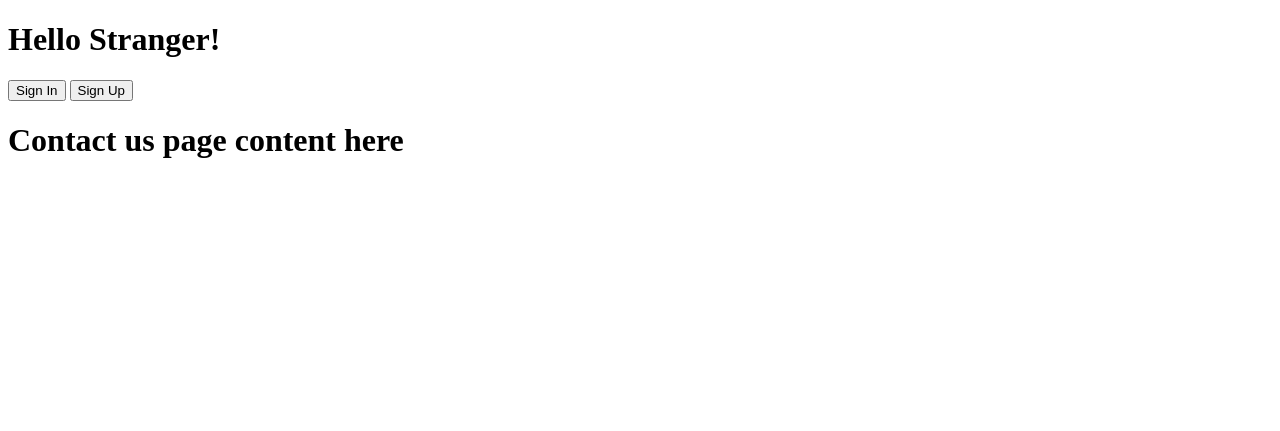
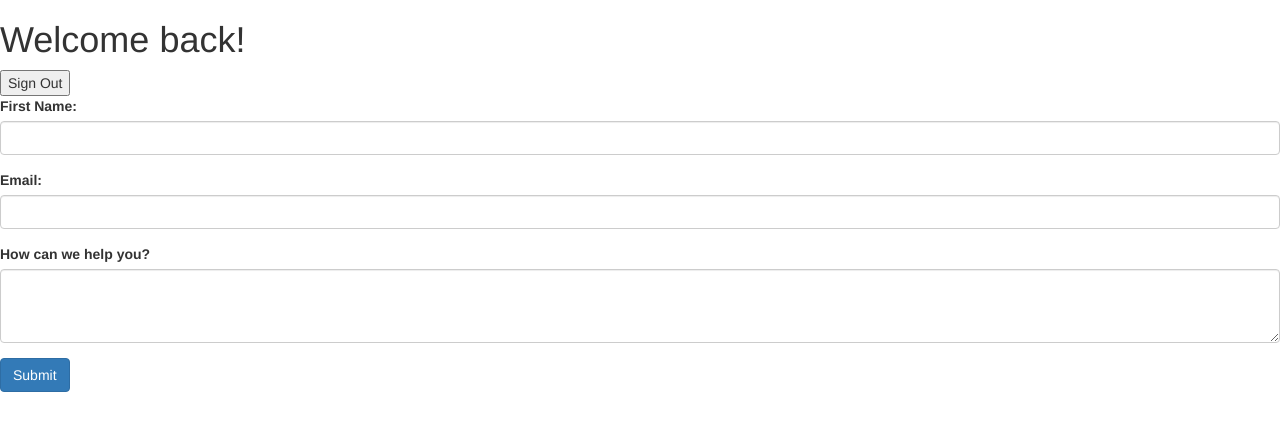
Before and after one commit to kch8293/first_flask, a Flask app: page /contact in a window 1280 px wide. Shown: the top 431 px of the page. Run offline with Flask 2, Linux system fonts and the light colour scheme; some libraries are stand-ins or nearby versions.

Commit message:
added non-functioning contact us form

```diff
--- a/server.py
+++ b/server.py
@@ -1,28 +1,23 @@
-from flask import Flask, render_template
+from flask import Flask, render_template, request
 app = Flask(__name__)
 
 @app.route("/")
 def index():
+    first_name = request.args.get('first_name')
     signed_in = True # we are hardcoding this just to demonstrate how we can do conditionals in our template files, in future we won't be hardcoding this.
     return render_template('index.html', signed_in=signed_in)
 
 @app.route("/<name>")
 def user_page(name):
     name = name.capitalize()
-    return render_template('hello.html', name = name)
+    signed_in = True
+    return render_template('hello.html', name = name, signed_in=signed_in)
     # by default looks for index.html inside a templates folder in the same directory as this script.
-
-@app.route("/another")
-def show():
-    return '<h1>Yo</h1>'
-
-@app.route('/user/<username>')
-def show_name(username):
-    return f'<h1>Hi {username}</h1>'
 
 @app.route("/contact")
 def contact():
-    return render_template('contact.html')
+    signed_in = True
+    return render_template('contact.html', signed_in=signed_in)
 
 if __name__ == '__main__':
     app.run(debug = True)
--- /dev/null
+++ b/templates/_main.html
@@ -0,0 +1,31 @@
+<!DOCTYPE html>
+<html>
+  <head>
+    <meta charset="utf-8" />
+    <meta
+      name="viewport"
+      content="width=device-width, initial-scale=1, maximum-scale=1, user-scalable=no"
+    />
+    <title></title>
+    <link
+      rel="stylesheet"
+      href="https://maxcdn.bootstrapcdn.com/bootstrap/3.3.7/css/bootstrap.min.css"
+      integrity="sha384-BVYiiSIFeK1dGmJRAkycuHAHRg32OmUcww7on3RYdg4Va+PmSTsz/K68vbdEjh4u"
+      crossorigin="anonymous"
+    />
+  </head>
+
+  <body>
+    {% if signed_in %}
+    <h1>Welcome back!</h1>
+    <button>Sign Out</button>
+    {% else %}
+    <h1>Hello Stranger!</h1>
+    <button>Sign In</button>
+    <button>Sign Up</button>
+    {% endif %}
+    <div>
+      {% block content %} {% endblock %}
+    </div>
+  </body>
+</html>
--- a/templates/contact.html
+++ b/templates/contact.html
@@ -1,3 +1,21 @@
-{% extends "main.html" %} {% block content %}
-<h1>Contact us page content here</h1>
+{% extends "_main.html" %} {% block content %}
+<form action="{{ url_for('index') }}">
+  <div class="form-group">
+    <label for="first_name">First Name:</label>
+    <input type='text' name='first_name' class="form-control" / >
+  </div>
+
+  <div class="form-group">
+    <label for="email">Email:</label>
+    <input type='text' name='email' class="form-control" / >
+  </div>
+
+  <div class="form-group">
+    <label for="question">How can we help you?</label>
+    <textarea type="text" name="question" class="form-control" rows="3">
+    </textarea>
+  </div>
+
+  <button type="submit" class="btn btn-primary">Submit</button>
+</form>
 {% endblock %}
--- a/templates/hello.html
+++ b/templates/hello.html
@@ -1,4 +1,4 @@
-{% extends "main.html" %} {% block content %}
+{% extends "_main.html" %} {% block content %}
 <h1>Hello, {{ name }}</h1>
 <video autoplay loop src="../static/hello.mp4">
   Hello there General Kenobi
--- a/templates/index.html
+++ b/templates/index.html
@@ -1,4 +1,6 @@
-{% extends "main.html" %} {% block content %}
+{% extends "_main.html" %} {% block content %} {% if first_name %}
+<p>Thanks for contacting us, {{ first_name }}</p>
+{% endif %}
 <h1>Homepage content here</h1>
 <a href="{{ url_for('contact') }}">Contact Us</a>
 {% endblock %}
--- a/templates/main.html
+++ /dev/null
@@ -1,18 +0,0 @@
-<!DOCTYPE html>
-<html>
-  <head>
-    <meta charset="utf-8" />
-    <title></title>
-  </head>
-
-  <body>
-    {% if signed_in %}
-    <h1>Welcome back!</h1>
-    <button>Sign Out</button>
-    {% else %}
-    <h1>Hello Stranger!</h1>
-    <button>Sign In</button>
-    <button>Sign Up</button>
-    {% endif %} {% block content %} {% endblock %}
-  </body>
-</html>
```
